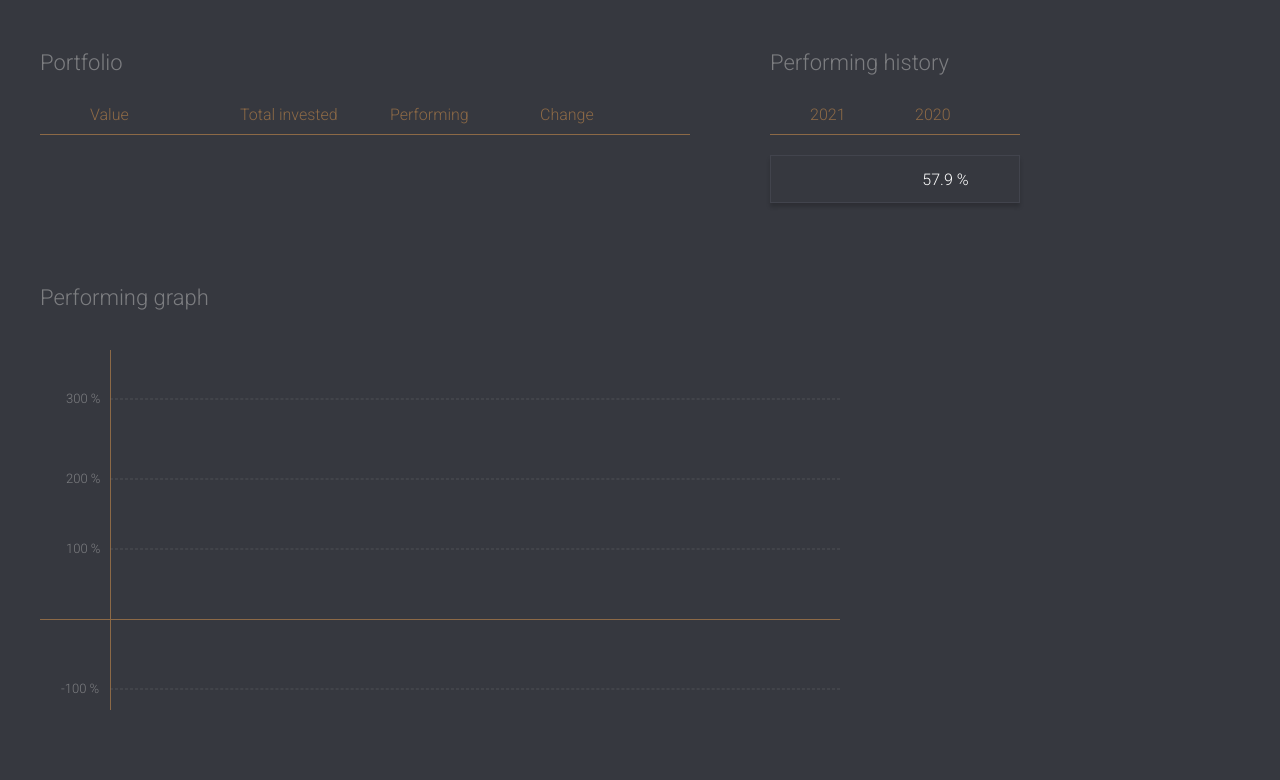
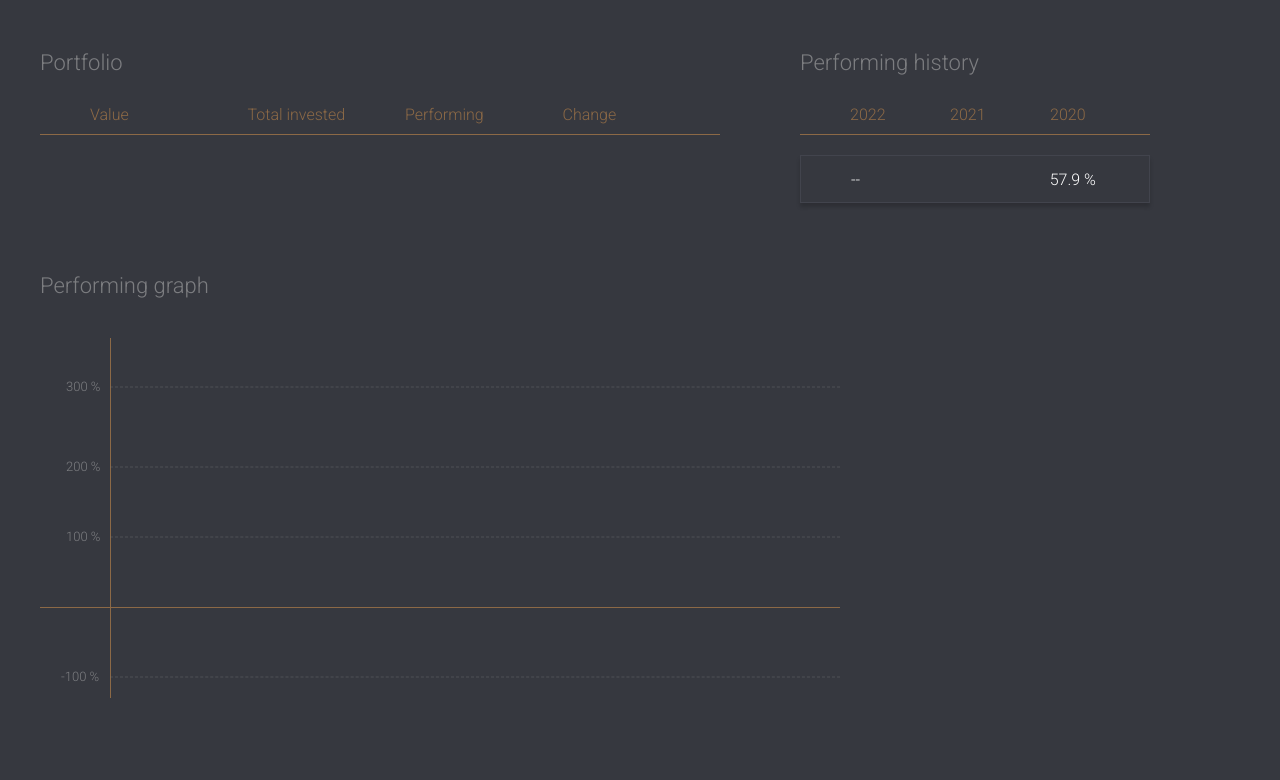
Before and after one commit to aapxx87/invest_dashboard, a website built with webpack: page src/index.html in a window 1280 px wide. Shown: the top 780 px of the page. Built offline with nearby package versions, Linux system fonts and the light colour scheme; no server answers.

Commit message:
table header done

```diff
--- a/src/index.html
+++ b/src/index.html
@@ -46,12 +46,14 @@
         <h3 class="block-title">Performing history</h3>
 
         <div class="table-header-history">
+          <p class="header-item">2022</p>
           <p class="header-item">2021</p>
           <p class="header-item">2020</p>
         </div>
 
         <ul>
-          <li class="item-row">
+          <li class="portfolio-history-row">
+            <p class="balances-item balances-item-2022">--</p>
             <p class="balances-item balances-item-2021"></p>
             <p class="balances-item balances-item-2020"></p>
           </li>
--- a/src/scripts/stock_summary.js
+++ b/src/scripts/stock_summary.js
@@ -2,9 +2,10 @@ const ulTotalBalances = document.querySelector('.portfolio-balances')
 
 export const componentTotalBalances = function (obj) {
 
+    // тут добавлен css класс last balance, так как именно по этому классы забирается значение из html для рассчета доходности портфеля текущего года
+
     const html = `
-
-           <li class="item-row">
+           <li class="portfolio-balances-row">
             <p class="balances-item last-balance">${obj.lastAmount} P</p>
             <p class="balances-item">${obj.startAmount} P</p>
             <p class="balances-item">${obj.totalDeltaPercent} %</p>
--- a/src/styles/graph.css
+++ b/src/styles/graph.css
@@ -1,3 +1,9 @@
+.container-performing-graph {
+    width: 900px;
+    /*border: 1px solid #7C7D80;*/
+}
+
+
 .graph {
     width: 900px;
     height: 380px;
--- a/src/styles/row-stock.css
+++ b/src/styles/row-stock.css
@@ -32,14 +32,7 @@ ul li {
     background: #42444D;
 }
 
-.balances {
-    width: 650px;
-    margin-right: 80px;
-}
 
-.history {
-    width: 250px;
-}
 
 .balances-item {
     font-weight: 300;
--- a/src/styles/stock_summary.css
+++ b/src/styles/stock_summary.css
@@ -1,3 +1,10 @@
+.container-portfolio {
+    display: flex;
+    margin-bottom: 20px;
+}
+
+
+
 /* Контейнер с Заголовком по суммарным балансам */
 .total-balances {
     max-width: 230px;
@@ -27,3 +34,46 @@
 .pnl-box {
     color: rgb(189, 186, 186);
 }
+
+.balances {
+    width: 680px;
+    margin-right: 80px;
+}
+
+.history {
+    width: 350px;
+}
+
+
+.portfolio-balances-row {
+    display: grid;
+    grid-template-columns: 1fr 1fr 1fr 1fr;
+    grid-template-rows: 1fr;
+    text-align: left;
+    padding-left: 50px;
+    /*padding-bottom: 10px;*/
+
+    /*color: var(--border-ginger);*/
+    font-weight: 300;
+    border: 1px solid #42444D;
+    box-shadow: 0px 4px 4px rgba(0, 0, 0, 0.18);
+    height: 48px;
+    align-items: center;
+}
+
+
+.portfolio-history-row {
+    display: grid;
+    grid-template-columns: 1fr 1fr 1fr;
+    grid-template-rows: 1fr;
+    text-align: left;
+    padding-left: 50px;
+    /*padding-bottom: 10px;*/
+
+    /*color: var(--border-ginger);*/
+    font-weight: 300;
+    border: 1px solid #42444D;
+    box-shadow: 0px 4px 4px rgba(0, 0, 0, 0.18);
+    height: 48px;
+    align-items: center;
+}
--- a/src/styles/style.css
+++ b/src/styles/style.css
@@ -1,9 +1,7 @@
 @import url(variables.css);
-
 
 @import url('stock_summary.css');
 @import url('spinner.css');
-
 
 @import url('row-stock.css');
 @import url('tables-title.css');
@@ -44,20 +42,11 @@ body {
 }
 
 
-.container-performing-graph {
-  width: 900px;
-  /*border: 1px solid #7C7D80;*/
-}
 
 .container-contributions {
   width: 300px;
 }
 
-
-.container-portfolio {
-  display: flex;
-  margin-bottom: 20px;
-}
 
 
 .block-title {
--- a/src/styles/tables-title.css
+++ b/src/styles/tables-title.css
@@ -25,12 +25,13 @@
     margin-bottom: 20px;
 }
 
+
 .table-header-history {
     display: grid;
-    grid-template-columns: 1fr 1fr;
+    grid-template-columns: 1fr 1fr 1fr;
     grid-template-rows: 1fr;
     text-align: left;
-    padding-left: 40px;
+    padding-left: 50px;
     padding-bottom: 10px;
 
     color: var(--border-ginger);
```
